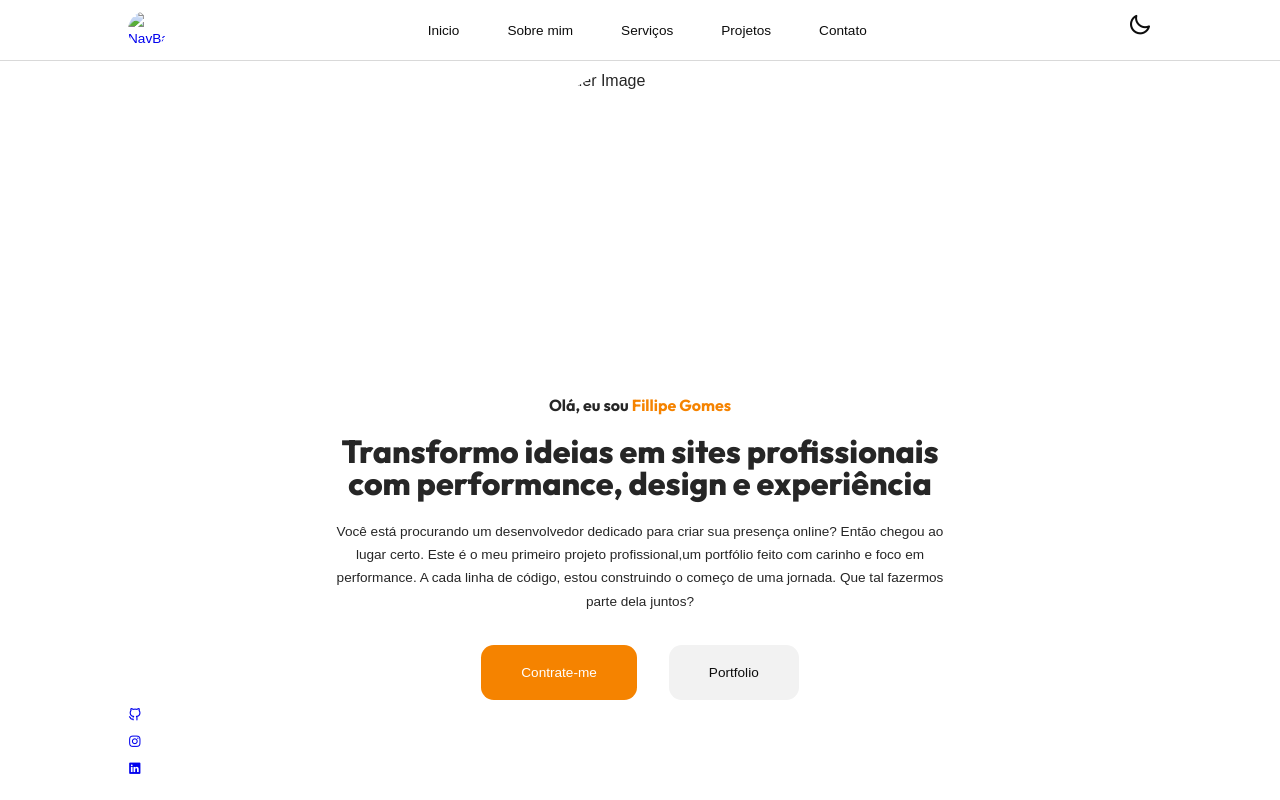
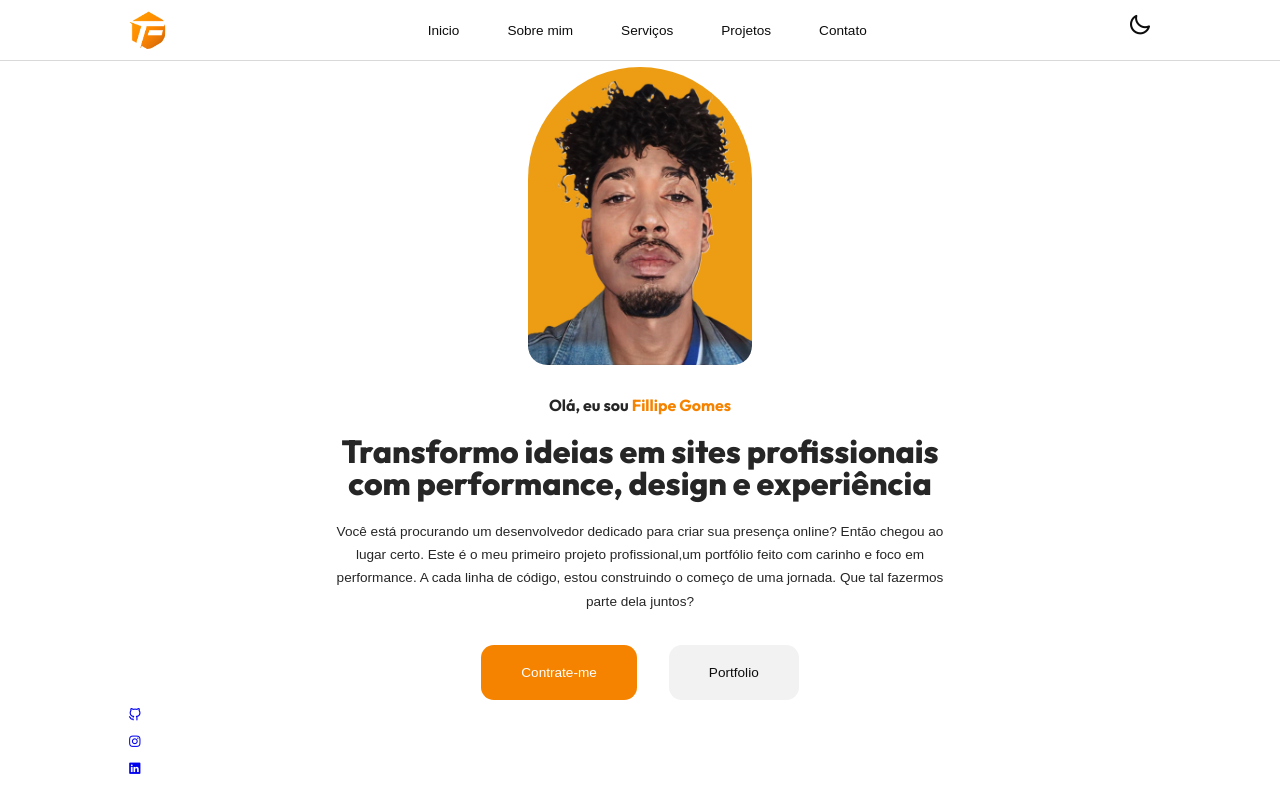
Before and after one commit to Fillipegomesdev/Portfolio-estudos-html-css, a plain HTML site: page index.html in a window 1280 px wide. Drawn offline with nearby package versions, Linux system fonts and the light colour scheme.

Commit message:
Update index.html

```diff
--- a/index.html
+++ b/index.html
@@ -18,7 +18,7 @@
     <nav><!-- Tag de navegação principal da página -->
         <div class="container nav__container"><!-- Container principal da navegação (usado para estilizar e organizar o conteúdo dentro do <nav>) -->
             <a href="index.html" class="nav__logo"><!-- Logo do site (link para a página inicial) -->
-                <img src="/assets/logof.png" alt=" NavBar Logo"> <!-- Imagem do logo do portfólio -->
+                <img src="assets/images/logof.png" alt=" NavBar Logo"> <!-- Imagem do logo do portfólio -->
             </a><!-- Fim do link do logo -->
             <ul class="nav__menu"> <!-- Lista de navegação (menu) -->
                  <li><a href="#">Inicio</a></li>
@@ -38,7 +38,7 @@
     <header>  <!-- Cabeçalho da página (geralmente contém informações introdutórias ou de apresentação) -->
         <div class="container header__container"><!-- Container principal do cabeçalho -->
             <article class="header__image">
-                <img src="assets/profile.jpeg" alt="Header Image"> <!-- Imagem do cabeçalho (pode ser uma imagem de fundo ou um avatar) -->
+                <img src="assets/images/profile.jpeg" alt="Header Image"> <!-- Imagem do cabeçalho (pode ser uma imagem de fundo ou um avatar) -->
             </article>
             <article class="header__content">
                 <h4>Olá, eu sou <span>Fillipe Gomes</span></h4>
```
